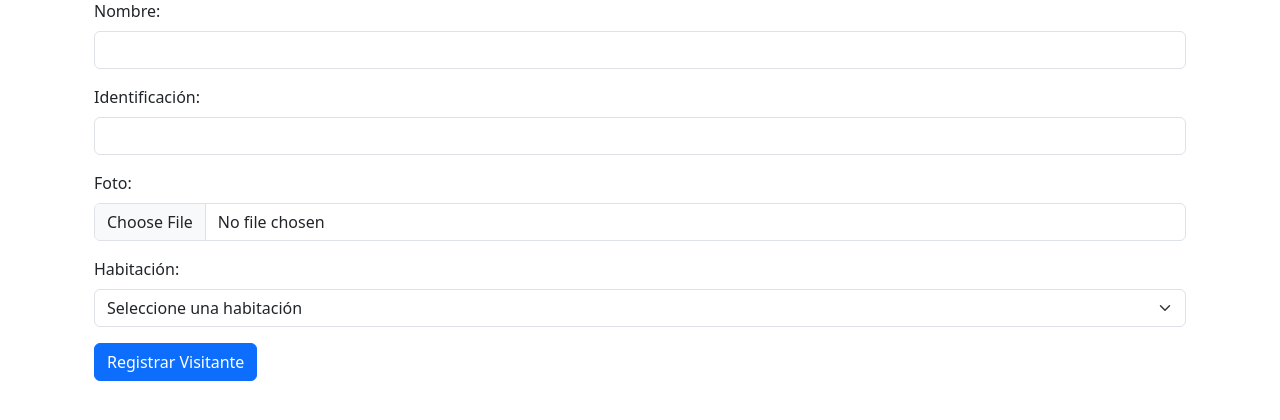
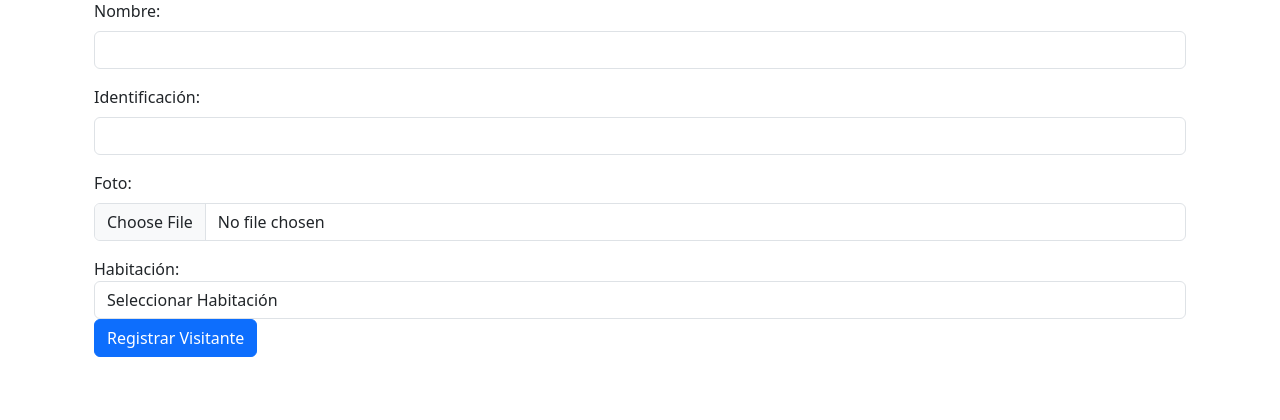
Before and after one commit to dfran25/proyectoHospitalregistro2, a Laravel app: page /visitantes/create in a window 1280 px wide. Shown: the part 177-597 px from the top of the page. Run offline with Laravel 12, Linux system fonts and the light colour scheme; data comes from the database, SQL or seed files in the repository; data that the repository does not hold is empty.

Commit message:
Entrega2 17/10/2024

```diff
--- a/app/Http/Controllers/VisitanteController.php
+++ b/app/Http/Controllers/VisitanteController.php
@@ -22,6 +22,8 @@ class VisitanteController extends Controller
 
         return view('visitantes.create', compact('habitaciones'));
     }
+
+
 
     // Método para almacenar el nuevo visitante
     public function store(Request $request)
--- a/app/Models/Habitacion.php
+++ b/app/Models/Habitacion.php
@@ -9,8 +9,12 @@ class Habitacion extends Model
 {
     use HasFactory;
 
+    // Especificar el nombre de la tabla si no sigue la convención por defecto
+    protected $table = 'habitaciones'; // Correcto, para hacer referencia a la tabla correcta
+
     protected $fillable = ['numero_habitacion'];
 
+    // Relación con Visitante (una habitación tiene muchos visitantes)
     public function visitantes()
     {
         return $this->hasMany(Visitante::class);
--- a/resources/views/visitantes/create.blade.php
+++ b/resources/views/visitantes/create.blade.php
@@ -43,16 +43,18 @@
                 <input type="file" class="form-control" name="foto" accept="image/*" required>
             </div>
 
-            <div class="mb-3">
-                <label for="habitacion_id" class="form-label">Habitación:</label>
-                <select class="form-select" name="habitacion_id" required>
-                    <option value="">Seleccione una habitación</option>
-                    @foreach ($habitaciones as $habitacion)
+
+            <div class="form-group">
+                <label for="habitacion">Habitación:</label>
+                <select name="habitacion_id" class="form-control" required>
+                    <option value="">Seleccionar Habitación</option>
+                    @foreach($habitaciones as $habitacion)
                         <option value="{{ $habitacion->id }}">{{ $habitacion->numero_habitacion }}</option>
                     @endforeach
                 </select>
             </div>
 
+
             <button type="submit" class="btn btn-primary">Registrar Visitante</button>
         </form>
     </div>
```
Also changed, not shown: database/seeders/DatabaseSeeder.php (+8 -6 lines), database/seeders/HabitacionesSeeder.php (added, +20 -0 lines), app/Models/Visitante.php (line endings or trailing spaces), database/migrations/2024_10_15_172942_create_habitacions_table.php (renamed from database/migrations/2024_10_15_182942_create_habitacions_table.php), database/migrations/2024_10_15_182433_create_visitantes_table.php.
